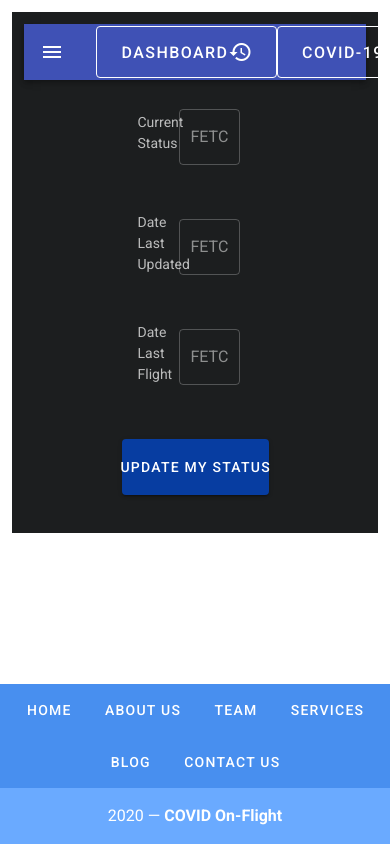
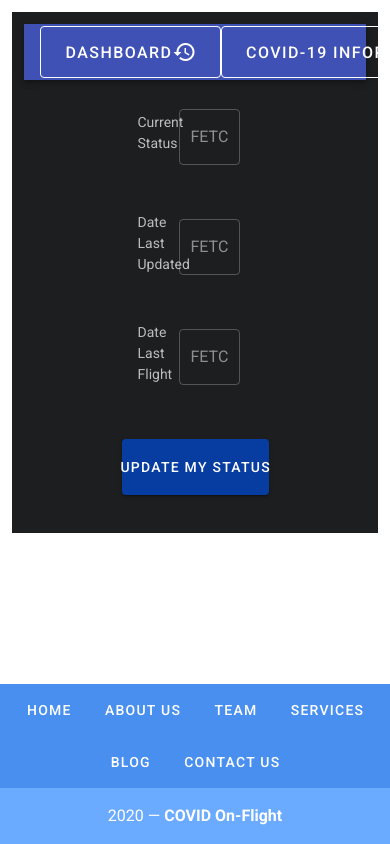
Before and after one commit to autrydev/COVID-On-Flight-FE, a Vue app: page /#/mycovidstatus in a window 390 px wide. Built offline with nearby package versions, Linux system fonts and the light colour scheme.

Commit message:
Remove Hamburger from Header Bar

```diff
--- a/src/components/AccountSettingsHeader.vue
+++ b/src/components/AccountSettingsHeader.vue
@@ -1,7 +1,6 @@
 <template>
 
  <v-toolbar color = "indigo" dark>
-    <v-app-bar-nav-icon></v-app-bar-nav-icon>
 
     <v-toolbar-title class="white--text">Account Settings</v-toolbar-title>
     <v-spacer></v-spacer>
--- a/src/components/CovidInfoHeader.vue
+++ b/src/components/CovidInfoHeader.vue
@@ -1,7 +1,6 @@
 <template>
 
  <v-toolbar color = "indigo" dark>
-    <v-app-bar-nav-icon></v-app-bar-nav-icon>
 
     <v-toolbar-title class="white--text">Covid-19 Information</v-toolbar-title>
 
--- a/src/components/DashboardHeader.vue
+++ b/src/components/DashboardHeader.vue
@@ -1,7 +1,6 @@
 <template>
 
  <v-toolbar color = "indigo" dark>
-    <v-app-bar-nav-icon></v-app-bar-nav-icon>
 
     <v-toolbar-title class="white--text">Dashboard</v-toolbar-title>
 
--- a/src/components/MyCovidStatusHeader.vue
+++ b/src/components/MyCovidStatusHeader.vue
@@ -1,7 +1,6 @@
 <template>
 
  <v-toolbar color = "indigo" dark>
-    <v-app-bar-nav-icon></v-app-bar-nav-icon>
 
     <v-toolbar-title class="white--text">My COVID Status</v-toolbar-title>
 
```
